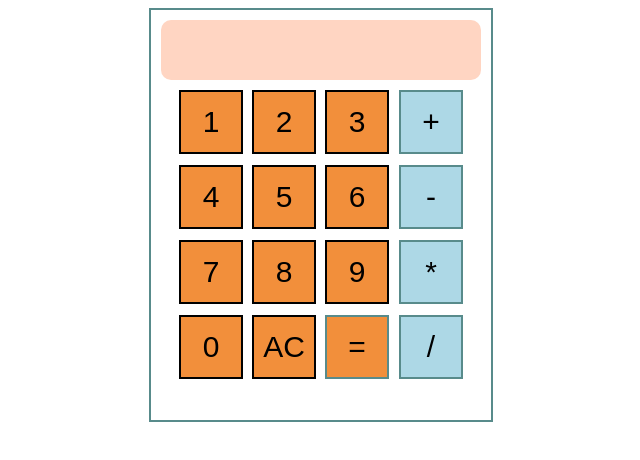
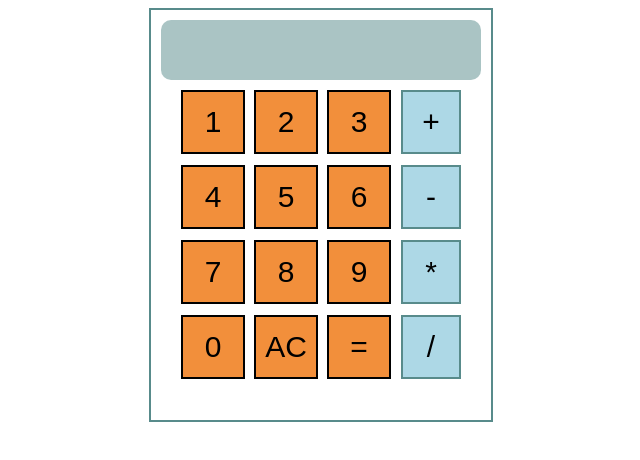
Before and after one commit to lukic-00/Calculator-js, a plain HTML site: page index.html in a window 1280 px wide. Shown: the whole page, without its empty margins (319-959 px from the left). Drawn offline with Linux system fonts and the light colour scheme.

Commit message:
MVP, design improved and ERROR message when NaN in display

```diff
--- a/script.js
+++ b/script.js
@@ -212,8 +212,12 @@ enter.addEventListener("click", function() {
     let secondNumber = parseInt(secondValue);
     let result = operator(firstNumber, secondNumber);
     console.log("Result: " + result);
-    finalResult.textContent = result
-    firstValue = ""
+    if(isNaN(firstNumber) || isNaN(secondNumber)){
+        finalResult.textContent = "ERROR"
+    } else {
+        finalResult.textContent = result
+    }
+    firstValue = result
     secondValue = ""
     firstNumber = ""
     secondNumber = ""
--- a/style.css
+++ b/style.css
@@ -19,7 +19,7 @@ body {
     display: flex;
     justify-content: center;
     align-items: center;
-    background-color: #FFD5C2;
+    background-color: #588b8b82;
     height: 60px;
     border-radius: 10px;
 
@@ -51,26 +51,28 @@ body {
 .b8,
 .b9,
 .b0,
-.bAc {
+.bAc,
+.enter {
     height: 60px;
     width: 60px;
     border: 2px solid black;
+    cursor: pointer;
 }
 
 .addButton,
 .subButton,
 .multiButton,
-.divideButton,
-.enter {
+.divideButton {
     height: 60px;
     width: 60px;
     border: 2px solid #588B8B;
+    cursor: pointer;
 }
 
 .operators {
     display: flex;
-    flex-direction: column;
-    gap: 11px;
+    flex-wrap: wrap;
+    width: 60px;
 }
 
 .opeBtn {
```
